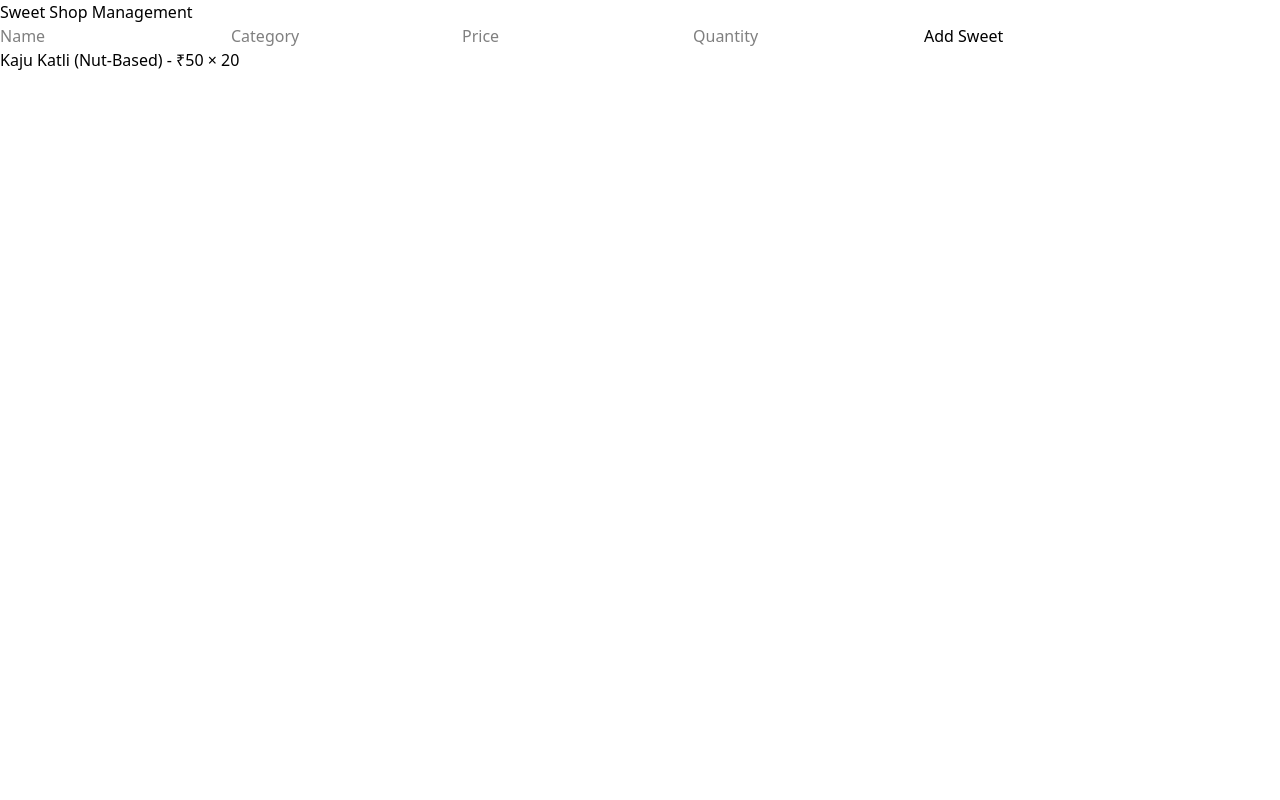
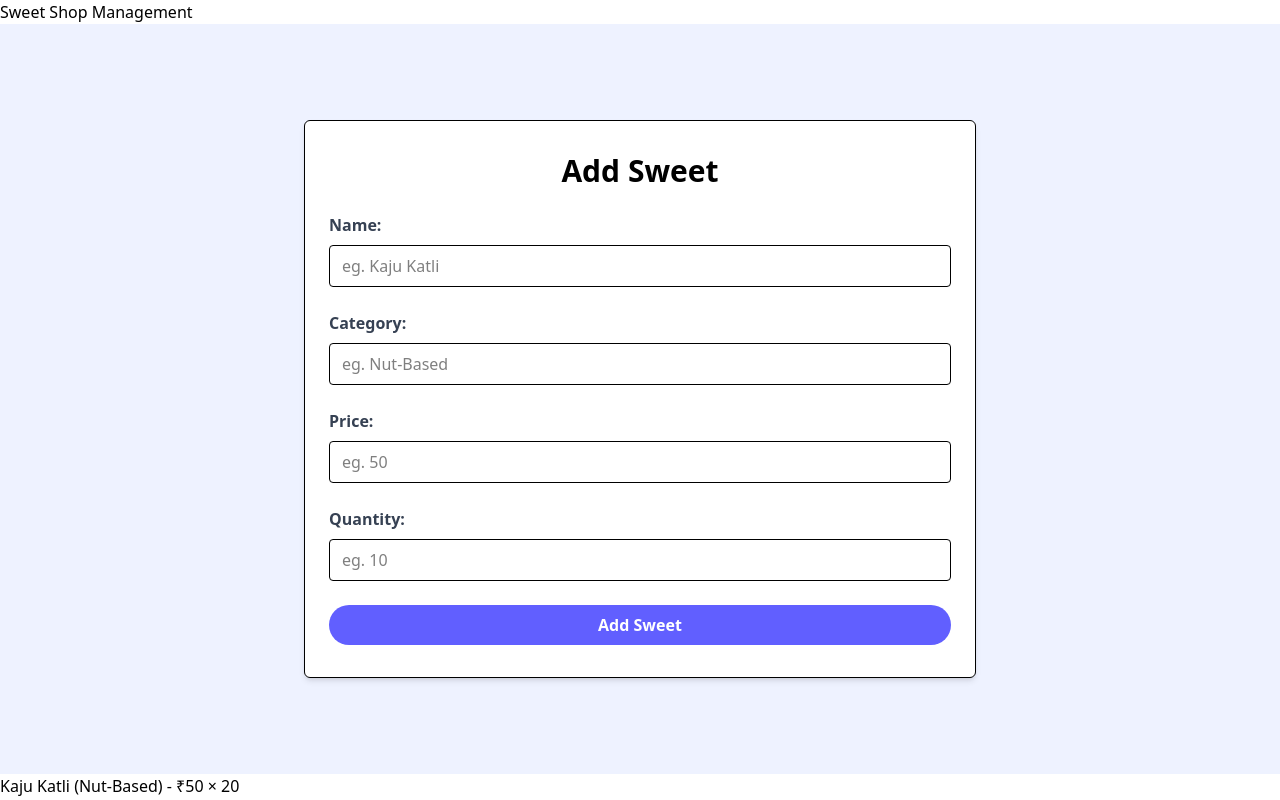
Before and after one commit to Aman241104/kata_sweet_shop, a React (Vite) app: page / in a window 1280 px wide. Built offline with nearby package versions, Linux system fonts and the light colour scheme; data requests are answered from the project's data file.

Commit message:
UI/UX: Styled AddSweet form with Tailwind, fixed form structure

```diff
--- a/src/components/AddSweet.jsx
+++ b/src/components/AddSweet.jsx
@@ -15,7 +15,9 @@ function AddSweet({ onAdd }) {
     });
   };
 
-  const handleAdd = () => {
+  const handleAdd = (e) => {
+    e.preventDefault();
+
     if (!sweet.name || !sweet.category || !sweet.price || !sweet.quantity) {
       alert("Please fill in all fields");
       return;
@@ -32,13 +34,86 @@ function AddSweet({ onAdd }) {
   };
 
   return (
-    <div>
-      <input name="name" placeholder="Name" value={sweet.name} onChange={handleChange} />
-      <input name="category" placeholder="Category" value={sweet.category} onChange={handleChange} />
-      <input name="price" placeholder="Price" type="number" value={sweet.price} onChange={handleChange} />
-      <input name="quantity" placeholder="Quantity" type="number" value={sweet.quantity} onChange={handleChange} />
-      <button onClick={handleAdd}>Add Sweet</button>
-    </div>
+    <section className='bg-indigo-50'>
+      <div className='container m-auto max-w-2xl py-24'>
+        <div className='bg-white px-6 py-8 mb-4 shadow-md rounded-md border m-4 md:m-0'>
+          <form onSubmit={handleAdd}>
+            <h2 className='text-3xl text-center font-semibold mb-6'>Add Sweet</h2>
+
+            <div className='mb-4'>
+              <label htmlFor='name' className='block text-gray-700 font-bold mb-2'>
+                Name:
+              </label>
+              <input
+                name="name"
+                id="name"
+                type='text'
+                className='border rounded w-full py-2 px-3 mb-2'
+                placeholder='eg. Kaju Katli'
+                required
+                value={sweet.name}
+                onChange={handleChange}
+              />
+            </div>
+
+            <div className='mb-4'>
+              <label htmlFor='category' className='block text-gray-700 font-bold mb-2'>
+                Category:
+              </label>
+              <input
+                name="category"
+                id="category"
+                type='text'
+                className='border rounded w-full py-2 px-3 mb-2'
+                placeholder='eg. Nut-Based'
+                required
+                value={sweet.category}
+                onChange={handleChange}
+              />
+            </div>
+
+            <div className='mb-4'>
+              <label htmlFor='price' className='block text-gray-700 font-bold mb-2'>
+                Price:
+              </label>
+              <input
+                name="price"
+                id="price"
+                type='number'
+                className='border rounded w-full py-2 px-3 mb-2'
+                placeholder='eg. 50'
+                required
+                value={sweet.price}
+                onChange={handleChange}
+              />
+            </div>
+
+            <div className='mb-4'>
+              <label htmlFor='quantity' className='block text-gray-700 font-bold mb-2'>
+                Quantity:
+              </label>
+              <input
+                name="quantity"
+                id="quantity"
+                type='number'
+                className='border rounded w-full py-2 px-3 mb-2'
+                placeholder='eg. 10'
+                required
+                value={sweet.quantity}
+                onChange={handleChange}
+              />
+            </div>
+
+            <button
+              type="submit"
+              className='bg-indigo-500 hover:bg-indigo-600 text-white font-bold py-2 px-4 rounded-full w-full focus:outline-none focus:shadow-outline'
+            >
+              Add Sweet
+            </button>
+          </form>
+        </div>
+      </div>
+    </section>
   );
 }
 
```
